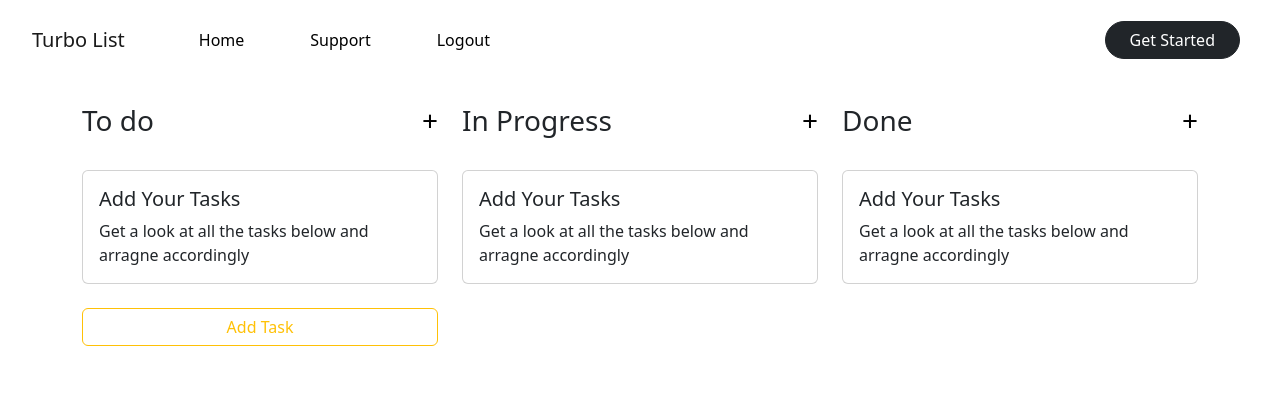
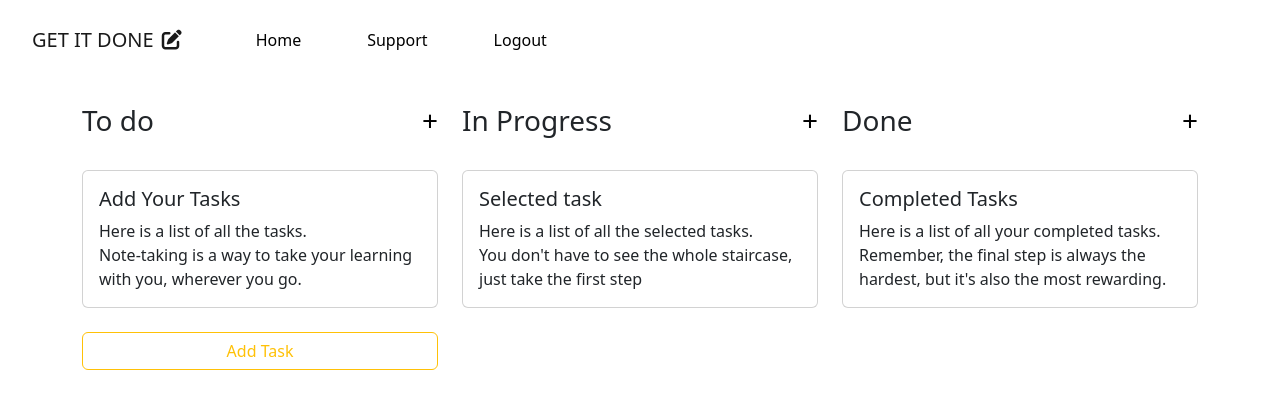
Before and after one commit to aum99/to-do-list, a Flask app: page /main in a window 1280 px wide. Shown: the top 409 px of the page. Run offline with Flask 2, Linux system fonts and the light colour scheme; the visitor is signed in with stand-in values (Sample User, id 1); data that the repository does not hold is empty; some libraries are stand-ins or nearby versions.

Commit message:
change app database and ui

```diff
--- a/app.py
+++ b/app.py
@@ -8,6 +8,7 @@ from sqlalchemy.orm import relationship
 from werkzeug.security import generate_password_hash, check_password_hash
 import smtplib
 import os
+import datetime
 
 my_email = os.environ.get("MY_EMAIL")
 password = os.environ.get("PASSWORD")
@@ -15,7 +16,7 @@ password = os.environ.get("PASSWORD")
 
 app = Flask(__name__)
 
-app.config['SQLALCHEMY_DATABASE_URI'] = os.environ.get("DATABASE_URI")
+app.config['SQLALCHEMY_DATABASE_URI'] = os.environ.get("DB_URI")
 app.config['SQLALCHEMY_TRACK_MODIFICATIONS'] = False
 app.config['SECRET_KEY'] = os.environ.get("SECRET_KEY")
 
--- a/static/css/styles.css
+++ b/static/css/styles.css
@@ -90,6 +104,14 @@ width:80%
 }
 .register-sec {
 padding:0px
+}
+
+.user-card{
+width:80%
+}
+
+.card-body{
+height:100%
 }
 
 .register-section {
--- a/templates/header.html
+++ b/templates/header.html
@@ -7,15 +7,15 @@
   <title>To do list</title>
 
   <link href="https://cdn.jsdelivr.net/npm/bootstrap@5.2.2/dist/css/bootstrap.min.css" rel="stylesheet" integrity="sha384-Zenh87qX5JnK2Jl0vWa8Ck2rdkQ2Bzep5IDxbcnCeuOxjzrPF/et3URy9Bv1WTRi" crossorigin="anonymous">
-  <script src="https://kit.fontawesome.com/8e3b14cc0c.js" crossorigin="anonymous"></script>
   <link rel="stylesheet" href="static/css/styles.css">
+  <script src="https://kit.fontawesome.com/ed3d1a6954.js" crossorigin="anonymous"></script>
 </head>
 
 <body>
   <div class="">
     <nav class="navbar nvbr navbar-expand-lg">
       <div class="container-fluid">
-        <a class="navbar-brand" href="{{ url_for('mainpage') }}">Turbo List</a>
+        <a class="navbar-brand" href="{{ url_for('mainpage') }}">GET IT DONE<i class="fa-solid fa-pen-to-square ms-2"></i></a>
         <button class="navbar-toggler" type="button" data-bs-toggle="collapse" data-bs-target="#navbarSupportedContent" aria-controls="navbarSupportedContent" aria-expanded="false" aria-label="Toggle navigation">
           <span class="navbar-toggler-icon"></span>
         </button>
@@ -31,11 +31,22 @@
             <li class="nav-item pad-5">
               <a class="nav-link" href="{{ url_for('logout') }}">Logout</a>
             </li>
+            {% else %}
+            <li class="nav-item pad-5">
+              <a class="nav-link" href="{{ url_for('register') }}">Register</a>
+            </li>
+            <li class="nav-item pad-5">
+              <a class="nav-link" href="{{ url_for('login') }}">Login</a>
+            </li>
             {% endif %}
           </ul>
+
           <form class="d-flex" role="search">
+            {% if not current_user.is_authenticated %}
             <a class="btn btn-dark me-2 pe-4 ps-4 dnt-btn" href="{{ url_for('register') }}">Get Started</a>
+            {% endif %}
           </form>
+
         </div>
       </div>
     </nav>
--- a/templates/home.html
+++ b/templates/home.html
@@ -7,7 +7,7 @@
         <div class="main-content">
           <h1 class="head-text">Simple todo</h1>
           <h1 class="head-text">List. Minimalist</h1>
-          <h1 class="head-text">and Bloat free</h1>
+          <h1 class="head-text">and Bloat free!</h1>
 
         <br>
         <h3>Just the features you expect to focus</h3>
--- a/templates/index.html
+++ b/templates/index.html
@@ -17,7 +17,7 @@
         <div class="card">
           <div class="card-body">
             <h5 class="card-title">Add Your Tasks </h5>
-            <p class="card-text">Get a look at all the tasks below and arragne accordingly</p>
+            <p class="card-text">Here is a list of all the tasks. <br>Note-taking is a way to take your learning with you, wherever you go.</p>
           </div>
         </div>
       </div>
@@ -67,8 +67,8 @@
       <div class="cards ">
         <div class="card">
           <div class="card-body">
-            <h5 class="card-title">Add Your Tasks </h5>
-            <p class="card-text">Get a look at all the tasks below and arragne accordingly</p>
+            <h5 class="card-title">Selected task </h5>
+            <p class="card-text">Here is a list of all the selected tasks. <br>You don't have to see the whole staircase, just take the first step</p>
           </div>
         </div>
       </div>
@@ -82,9 +82,6 @@
             <h5 class="card-title">{{ task.task_name }}</h5>
             <p class="card-text">{{ task.task_description }}</p>
             <div class="row">
-              <div class="col-6">
-                <p>Date: </p>
-              </div>
               <div class="col-6 d-flex justify-content-end">
                 <div class="ps-2">
                   <a class="btn btn-warning" href="{{ url_for('complete_task', task_id=task.id) }}" role="button">Done</a>
@@ -115,8 +112,8 @@
       <div class="cards ">
         <div class="card">
           <div class="card-body">
-            <h5 class="card-title">Add Your Tasks </h5>
-            <p class="card-text">Get a look at all the tasks below and arragne accordingly</p>
+            <h5 class="card-title">Completed Tasks </h5>
+            <p class="card-text">Here is a list of all your completed tasks. <br>Remember, the final step is always the hardest, but it's also the most rewarding. </p>
           </div>
         </div>
       </div>
```
Also changed, not shown: other parts of static/css/styles.css (+29 -6 lines), templates/login.html (+8 -2 lines), templates/register.html (+7 -1 lines).
